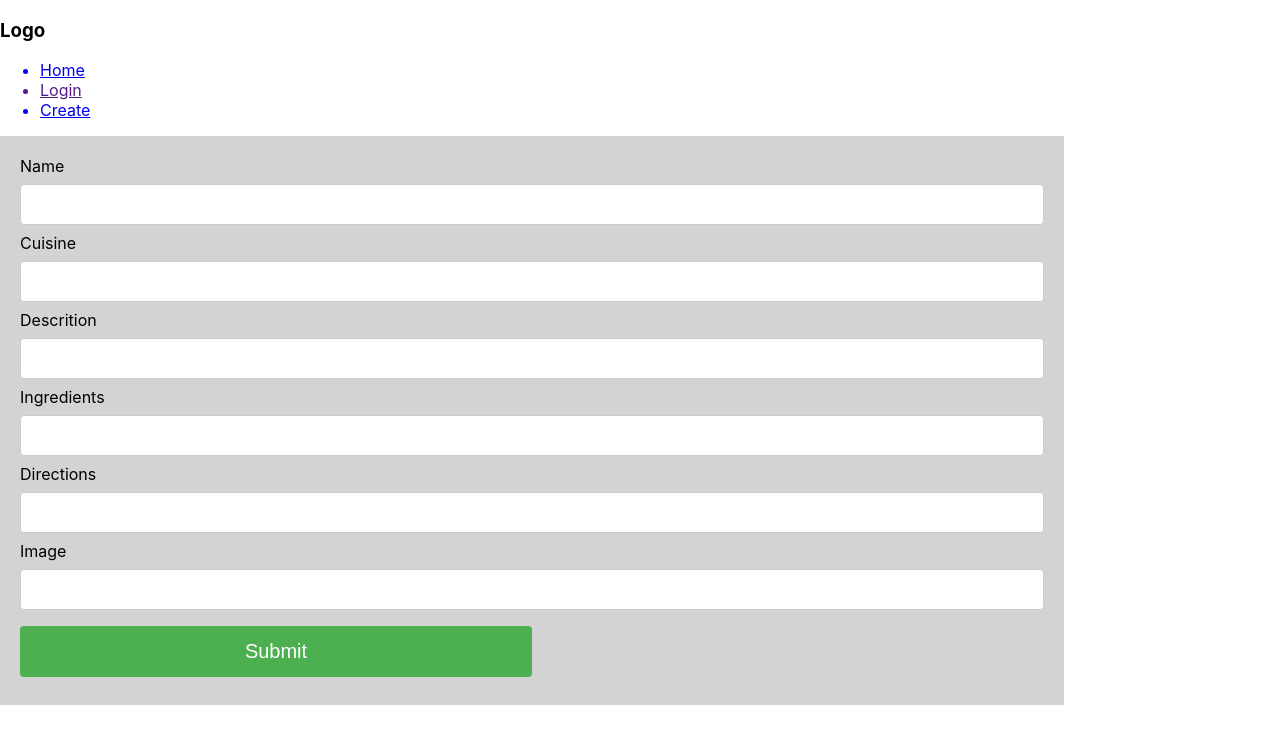
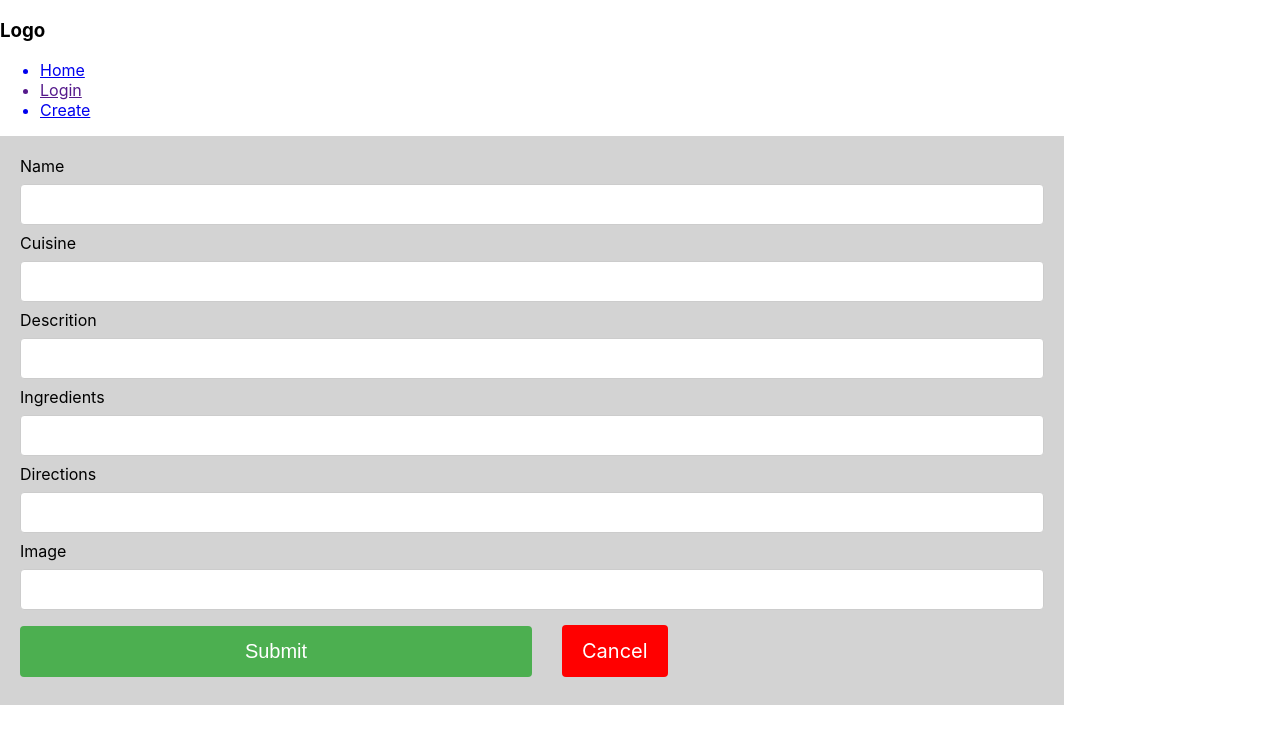
Before and after one commit to MartezMcDaniel/recipes-frontend, a React (Create React App) app in the folder recipes/: page /create in a window 1280 px wide. Shown: the top 744 px of the page. Built offline with nearby package versions, Linux system fonts and the light colour scheme; no server answers.

Commit message:
edit recipe

```diff
--- a/recipes/src/App.css
+++ b/recipes/src/App.css
@@ -85,3 +85,21 @@ input[type="submit"]:hover {
 .recipe-card {
   text-decoration: none;
 }
+
+.cancel-btn {
+  width: 50%;
+  background-color: red;
+  color: white;
+  padding: 14px 20px;
+  margin: 8px 0;
+  border: none;
+  border-radius: 4px;
+  cursor: pointer;
+  font-size: 20px;
+  text-align: center;
+  text-decoration: none;
+  margin-left: 30px;
+}
+.cancel-btn:hover {
+  background-color: rgb(170, 3, 3);
+}
--- a/recipes/src/components/PostForm.js
+++ b/recipes/src/components/PostForm.js
@@ -1,6 +1,7 @@
 import React, { useState } from "react";
 import axios from "axios";
 import { useHistory } from "react-router-dom";
+import { Link } from "react-router-dom";
 
 function PostForm({ recipes }) {
   const history = useHistory();
@@ -48,6 +49,9 @@ function PostForm({ recipes }) {
         <input type="text" name="image" onChange={handleChange} />
 
         <input type="submit" value="Submit" onClick={handleSubmit} />
+        <Link to="/recipes" className="cancel-btn">
+          Cancel
+        </Link>
       </form>
     </div>
   );
--- a/recipes/src/components/RecipeDetail.js
+++ b/recipes/src/components/RecipeDetail.js
@@ -12,6 +12,7 @@ function RecipeDetail() {
     directions: "",
     image: "",
   });
+  const [deleteData, setDeleteData] = useState({});
 
   const { id } = useParams();
 
@@ -41,6 +42,22 @@ function RecipeDetail() {
         console.log(error);
       });
   };
+  const deleteRecipe = async () => {
+    await axios
+      .delete(`https://frozen-brook-00437.herokuapp.com/recipes/${id}`)
+      .then((res) => {
+        console.log(res);
+        setDeleteData.apply(res);
+      })
+      .catch((error) => {
+        console.log(error);
+      });
+  };
+
+  // const handleSubmit (){
+
+  // }
+
   return (
     <div className="recipe-card">
       {Object.keys(recipe).length > 0 ? (
@@ -48,6 +65,9 @@ function RecipeDetail() {
           <p>{recipe.name}</p>
           <Link to="/create">
             <p>Edit Recipe</p>
+          </Link>
+          <Link to="/recipes">
+            <p>Delete Recipe</p>
           </Link>
           <p>{recipe.ingredients}</p>
           <img src={recipe.image} alt="food" />
```
Also changed, not shown: recipes/src/App.js (+4 -3 lines), recipes/src/components/EditRecipe.js (added, +11 -0 lines).
